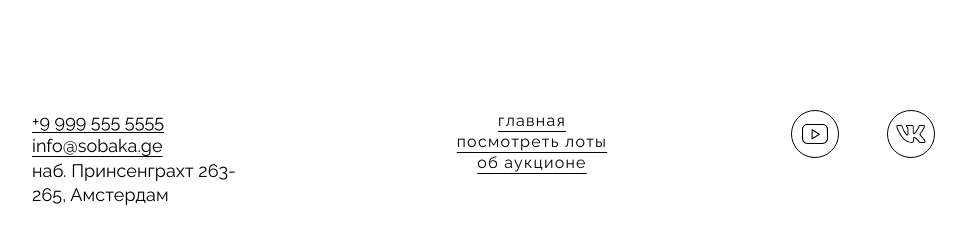
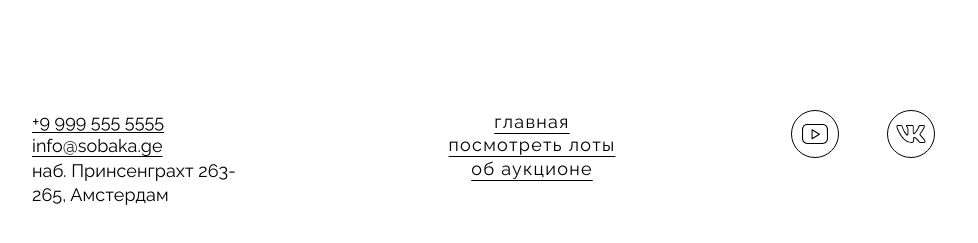
Before and after one commit to GrigoryMem/ono-tebe-nado, a plain HTML site: page index.html in a window 1280 px wide. Shown: the part 2733-2976 px from the top of the page, 109-1087 px from the left. Drawn offline with Linux system fonts and the light colour scheme.

Commit message:
исправлен шрифт блока footer_menu

```diff
--- a/index.html
+++ b/index.html
@@ -177,7 +177,7 @@
           265, Амстердам
         </p>
       </address>
-      <nav class="footer__menu">
+      <nav class="footer__menu menu">
         <ul class="footer__menu-list menu-list">
           <li class="footer__list-item menu-list-item">
             <a
```
